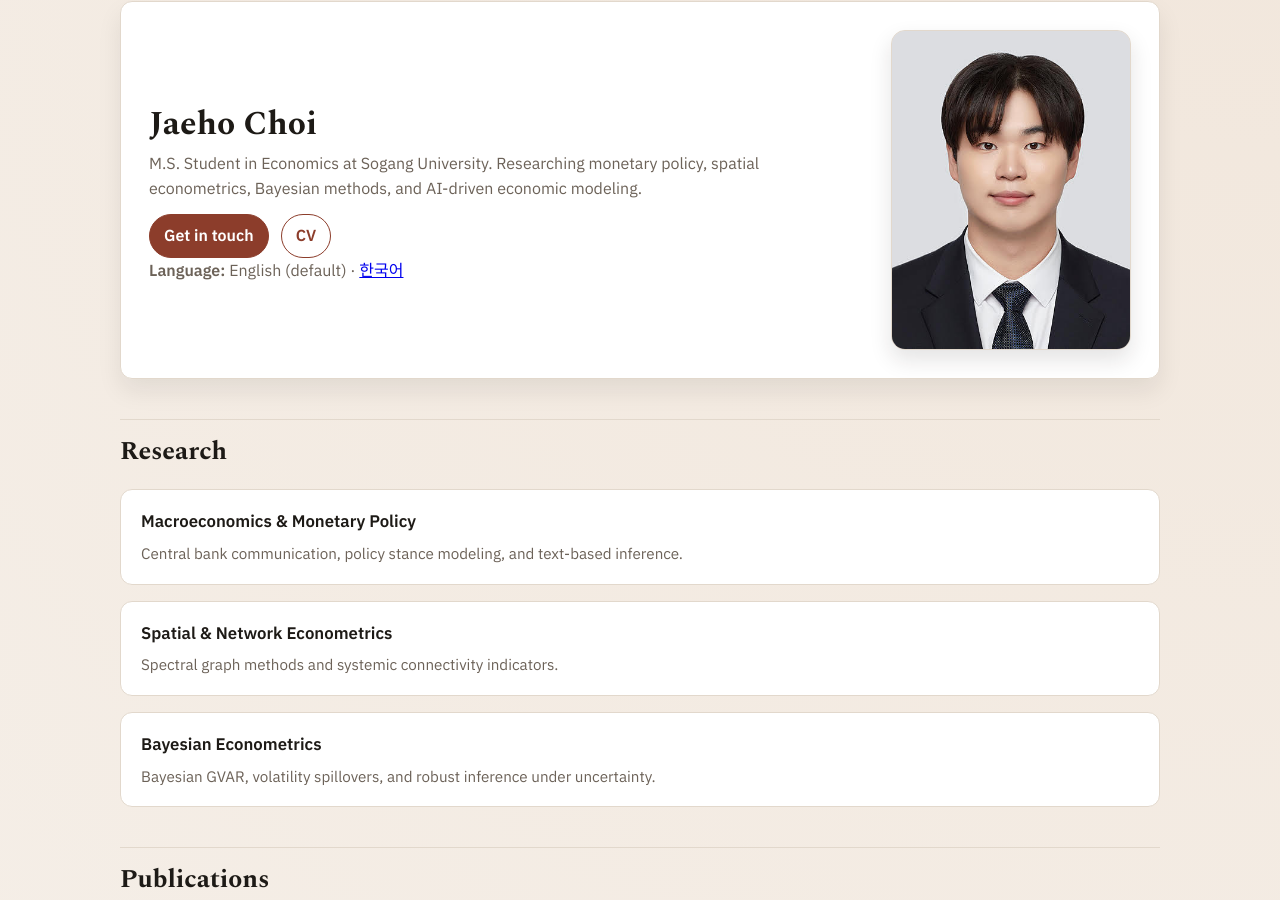
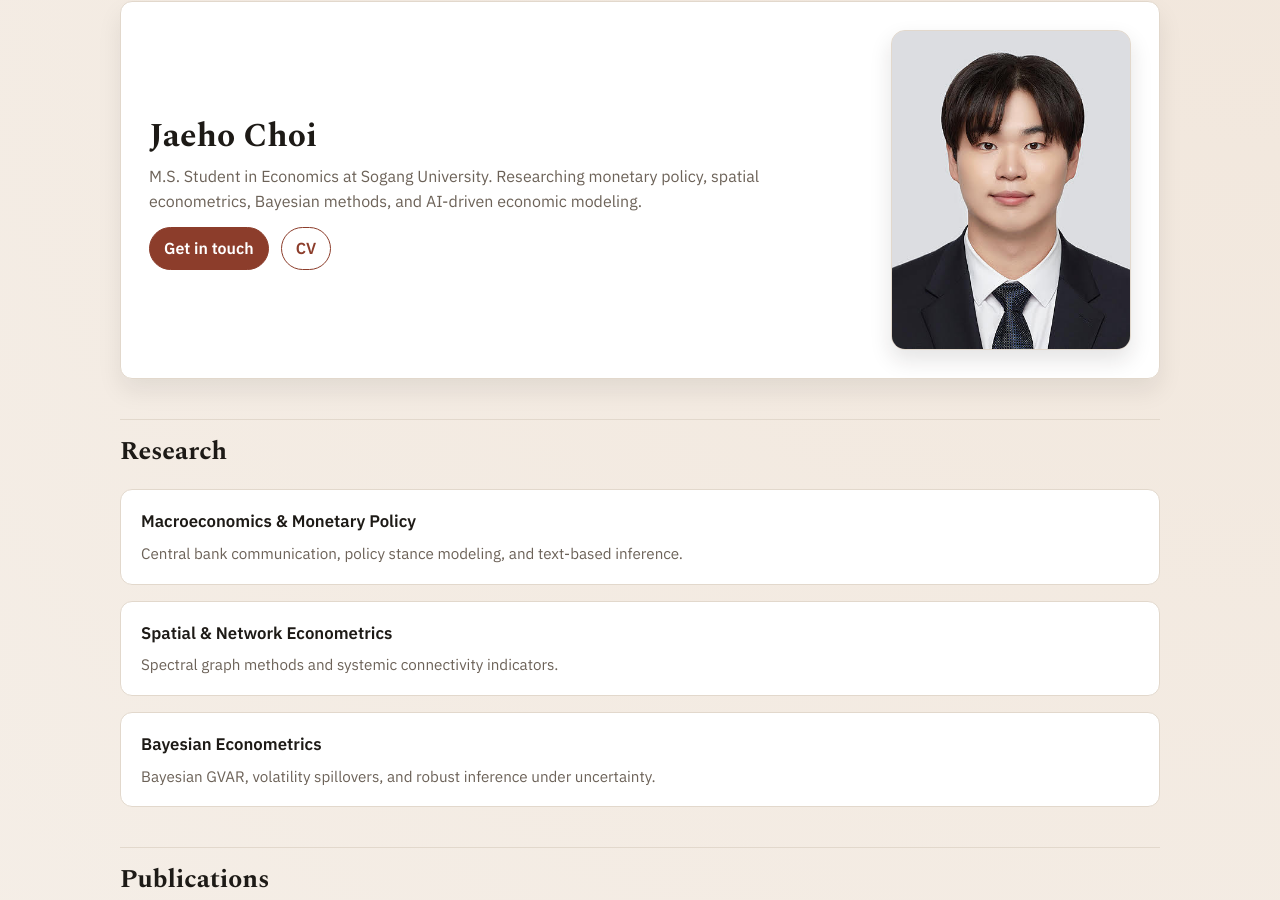
Before and after one commit to nachoidot/Homepage, a Jekyll site: the page built from index.md, in a window 1280 px wide and 900 px high, scrolled down 308 px. Built offline with Jekyll 4.4.1, drawn with Linux system fonts in a browser that asks for light colours.

Commit message:
remove-language-line-from-hero

```diff
--- a/index.md
+++ b/index.md
@@ -13,7 +13,6 @@ permalink: /
       <a class="primary" href="#contact">Get in touch</a>
       <a href="#cv">CV</a>
     </div>
-    <p><strong>Language:</strong> English (default) · <a href="{{ site.baseurl }}/ko/">한국어</a></p>
   </div>
   <div class="profile-wrap">
     <img class="profile-photo" src="{{ site.baseurl }}/assets/images/profile.jpg" alt="Jaeho Choi profile photo">
```
